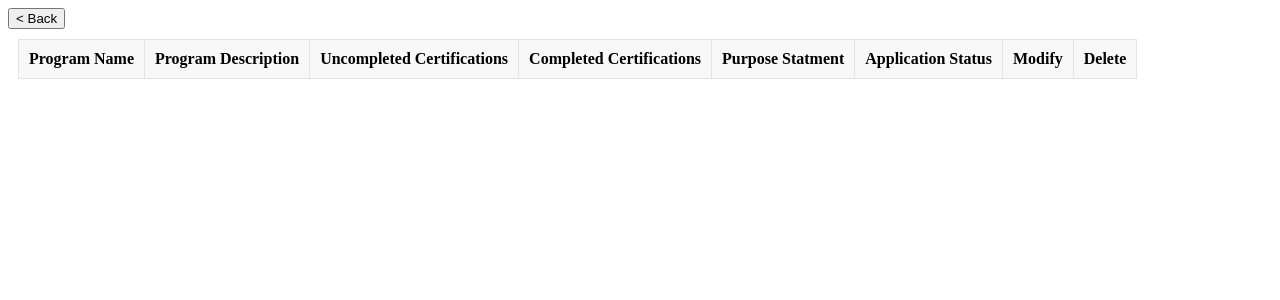
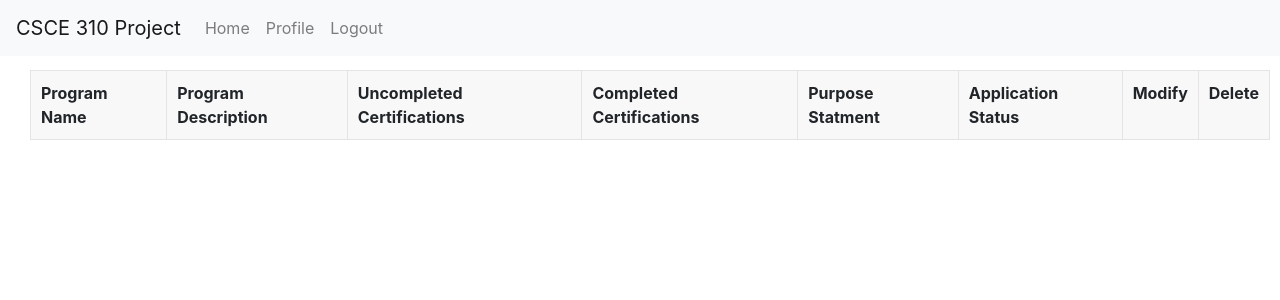
Before and after one commit to freddypadronscarton/CSCE310_Project, a Flask app: page /program_review in a window 1280 px wide. Shown: the top 300 px of the page. Run offline with Flask 3, Linux system fonts and the light colour scheme; a user stored in the database is signed in; data comes from the database, SQL or seed files in the repository; lists and menus that the app fills with data are empty; some libraries are stand-ins or nearby versions.

Commit message:
improve css and added standard navbar to some admin and student program management pages

```diff
--- a/flaskapp/static/general.css
+++ b/flaskapp/static/general.css
@@ -1,3 +1,8 @@
+body {
+  padding-top: 60px;
+  padding-left: 20px;
+}
+
 table {
   border-collapse: collapse;
   margin: 10px;
@@ -21,3 +26,8 @@ th {
 td p {
   margin: 0px;
 }
+
+button {
+  cursor: pointer;
+    border: 2px solid #808080;
+}
--- a/flaskapp/templates/program_review.html
+++ b/flaskapp/templates/student/program_review.html
@@ -5,12 +5,35 @@
   <meta name="viewport" content="width=device-width, initial-scale=1.0">
   <title>Review Program Application</title>
   <script src="https://code.jquery.com/jquery-3.6.0.min.js"></script>
-  <link rel="stylesheet" href="../static/general.css">
+  <link rel="stylesheet" href="../../static/general.css">
+  <link rel="stylesheet" href="https://stackpath.bootstrapcdn.com/bootstrap/4.3.1/css/bootstrap.min.css">
+  <script src="https://stackpath.bootstrapcdn.com/bootstrap/4.3.1/js/bootstrap.min.js"></script>
 </head>
 <body>
-  <a href="{{ url_for('home') }}">
-    <button>< Back</button>
-  </a>
+  <!-- Navigation Bar -->
+  <nav class="navbar navbar-expand-lg navbar-light bg-light fixed-top">
+    <a class="navbar-brand" href="#">CSCE 310 Project</a>
+    <button class="navbar-toggler" type="button" data-toggle="collapse" data-target="#navbarNav" aria-controls="navbarNav" aria-expanded="false" aria-label="Toggle navigation">
+        <span class="navbar-toggler-icon"></span>
+    </button>
+    <div class="collapse navbar-collapse" id="navbarNav">
+        <ul class="navbar-nav">
+            <li class="nav-item">
+                <a class="nav-link" href="/home">Home</a>
+            </li>
+
+            <li class="nav-item">
+                <a class="nav-link" href="/profile">Profile</a>
+            </li>
+
+            <li class="nav-item">
+                <a class="nav-link" href="/logout">Logout</a>
+            </li>
+        </ul>
+    </div>
+  </nav>
+  <!--End of Navigation Bar -->
+
   <table>
     <tr>
       <th>Program Name</th>
```
Also changed, not shown: flaskapp/templates/admin/get_program_report.html (+27 -0 lines), flaskapp/templates/program_management.html (deleted, +0 -24 lines), flaskapp/templates/student/program_application.html (+27 -0 lines), flaskapp/templates/student/update_program_app.html (+27 -0 lines).
